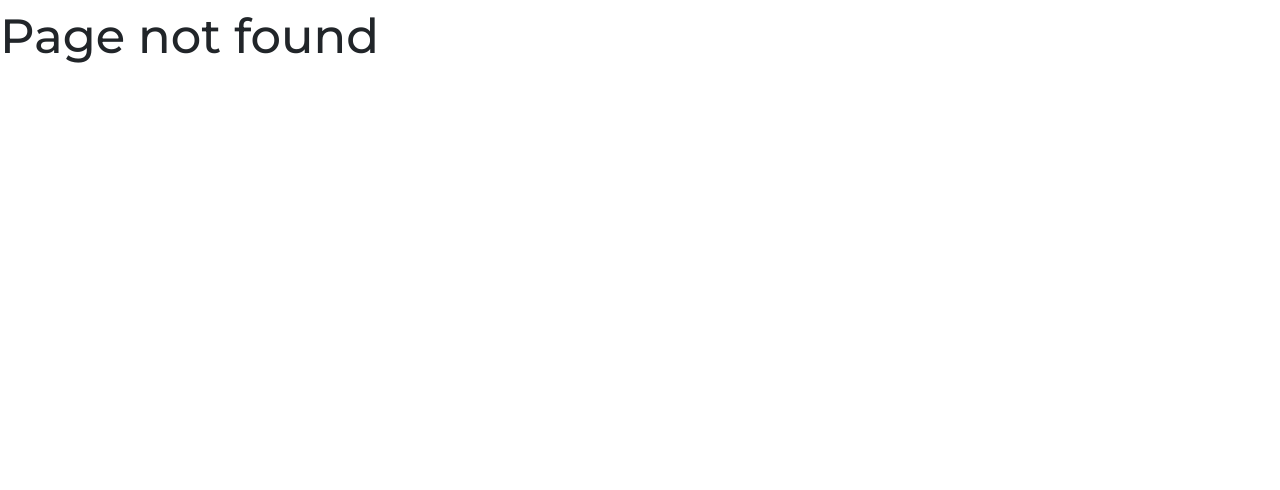
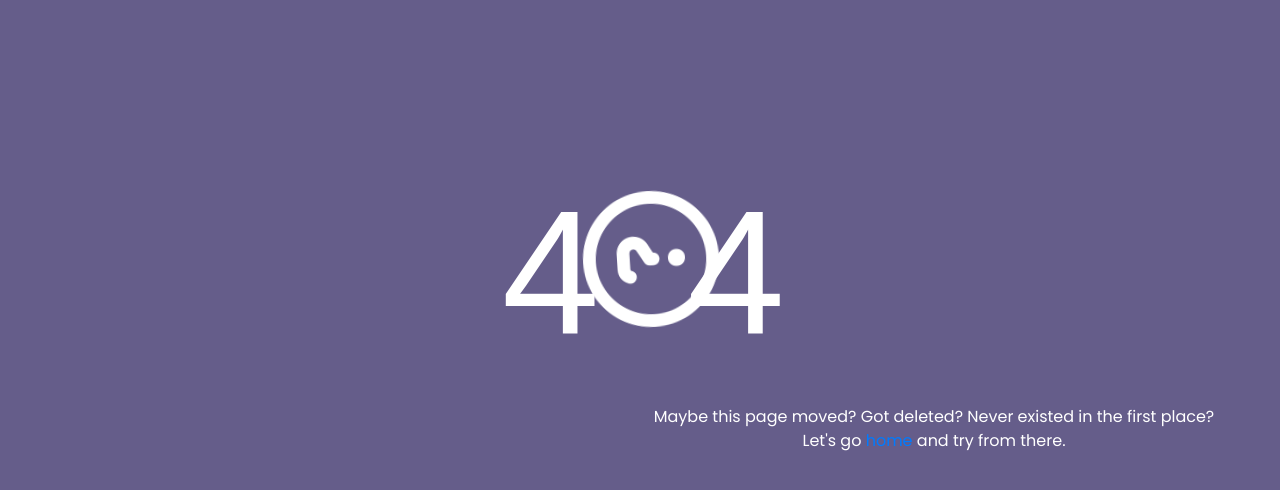
Before and after one commit to bargavkoduri/E-Clinic, a React (Create React App) app: page /patientportal in a window 1280 px wide. Before the commit this address had no page. Shown: the top 490 px of the page. Built offline with nearby package versions, Linux system fonts and the light colour scheme.

Commit message:
Added 404 page

```diff
--- a/public/index.html
+++ b/public/index.html
@@ -14,7 +14,9 @@
   <link rel="stylesheet" href="https://cdnjs.cloudflare.com/ajax/libs/font-awesome/4.7.0/css/font-awesome.min.css">
   <link rel="stylesheet" href="https://maxcdn.bootstrapcdn.com/bootstrap/4.0.0/css/bootstrap.min.css"
     integrity="sha384-Gn5384xqQ1aoWXA+058RXPxPg6fy4IWvTNh0E263XmFcJlSAwiGgFAW/dAiS6JXm" crossorigin="anonymous">
-  <link rel="stylesheet" href="https://cdnjs.cloudflare.com/ajax/libs/font-awesome/4.7.0/css/font-awesome.min.css">
+  <!-- <link rel="stylesheet" href="https://cdnjs.cloudflare.com/ajax/libs/font-awesome/4.7.0/css/font-awesome.min.css"> -->
+  <link rel="stylesheet" href="https://cdnjs.cloudflare.com/ajax/libs/font-awesome/6.2.1/css/all.min.css"
+    integrity="sha512-MV7K8+y+gLIBoVD59lQIYicR65iaqukzvf/nwasF0nqhPay5w/9lJmVM2hMDcnK1OnMGCdVK+iQrJ7lzPJQd1w==" />
 
   <script src="https://code.jquery.com/jquery-3.2.1.slim.min.js"
     integrity="sha384-KJ3o2DKtIkvYIK3UENzmM7KCkRr/rE9/Qpg6aAZGJwFDMVNA/GpGFF93hXpG5KkN" crossorigin="anonymous"></script>
--- /dev/null
+++ b/src/pages/404page/404.css
@@ -0,0 +1,14 @@
+.err{
+    color: #ffffff;
+    font-family: 'Nunito Sans', sans-serif;
+    font-size: 11rem;
+}
+
+.mainbox{
+    background-color: #655D8A;
+    width:  100vw;
+    height:  100vh;
+    overflow-x: hidden;
+    padding-top: 11%;
+    padding-left: 5%;
+}
--- a/src/pages/404page/index.js
+++ b/src/pages/404page/index.js
@@ -1,5 +1,28 @@
+import { Link } from 'react-router-dom';
+import './404.css'
 export default function ErrorPage (){
     return (
-        <h1>Page not found</h1>
-    )
+      <div className="mainbox">
+        <div className="row">
+          <div className="col-4"></div>
+          <div className="col-1" style={{paddingLeft : "3%"}}>
+            <div className="err">4</div>
+          </div>
+          <div className="col-1" style={{color: "#ffffff",fontSize : "8.5rem",paddingTop : "20px"}}>
+            <i className="far fa-question-circle fa-spin"></i>
+          </div>
+          <div className="col-1">
+            <div className="err">4</div>
+          </div>
+        </div>
+
+        <div className="container" style={{color : "white",marginLeft : "300px",textAlign : "center"}}>
+          Maybe this page moved? Got deleted? Never
+          existed in the first place?
+          <p style={{color : "white"}}>
+            Let's go <Link to="/">home</Link> and try from there.
+          </p>
+        </div>
+      </div>
+    );
 }
--- a/src/pages/DoctorPortal/index.js
+++ b/src/pages/DoctorPortal/index.js
@@ -110,9 +110,18 @@ export default function Doctor(){
       }
     },[])
 
-    return (
-      validauth === true ?
-      <DoctorContext.Provider value={{upcoming,setUpcoming,past,msgs,setMsgs,Schedule,setSchedule}}>
+    return validauth === true ? (
+      <DoctorContext.Provider
+        value={{
+          upcoming,
+          setUpcoming,
+          past,
+          msgs,
+          setMsgs,
+          Schedule,
+          setSchedule,
+        }}
+      >
         <div className="doctor-navigation" style={{ width: width }}>
           <ul>
             <li className={flags.upflag}>
@@ -248,11 +257,29 @@ export default function Doctor(){
             </li>
 
             <li>
-              <div className="doctor-list-div" onClick={() => {
-                navigate('/')
-                setData({})
-                localStorage.clear()
-              }}>
+              <div
+                className="doctor-list-div"
+                onClick={() => {
+                  navigate("/");
+                }}
+              >
+                <span className="doctor-icon">
+                  <i className="fa-solid fa-house"></i>
+                </span>
+                <span className="doctor-title">Home</span>
+              </div>
+            </li>
+
+            <li>
+              <div
+                className="doctor-list-div"
+                onClick={() => {
+                  navigate("/");
+                  setData({});
+                  localStorage.clear();
+                  dispatch({ type: "setFalse" });
+                }}
+              >
                 <span className="doctor-icon">
                   <i className="fas fa-sign-out-alt fa-fw"></i>
                 </span>
@@ -295,6 +322,8 @@ export default function Doctor(){
             }}
           ></i>
         </div>
-      </DoctorContext.Provider> : <ErrPage/>
+      </DoctorContext.Provider>
+    ) : (
+      <ErrPage />
     );
 }
--- a/src/pages/PatientPortal/index.js
+++ b/src/pages/PatientPortal/index.js
@@ -113,9 +113,21 @@ function Patient() {
     }
   }, []);
 
-  return (
-    validauth === true ?
-    <PatientContext.Provider value={{upcoming,setUpcoming,doctor_data,setDData,past,setPast,taken,setTaken,msgs,setMsgs}}>
+  return validauth === true ? (
+    <PatientContext.Provider
+      value={{
+        upcoming,
+        setUpcoming,
+        doctor_data,
+        setDData,
+        past,
+        setPast,
+        taken,
+        setTaken,
+        msgs,
+        setMsgs,
+      }}
+    >
       <div className="patient-navigation" style={{ width: width }}>
         <ul>
           <li className={flags.upflag}>
@@ -181,6 +193,7 @@ function Patient() {
               <span className="patient-title">Book Appointments</span>
             </div>
           </li>
+
           <li className={flags.capflag}>
             <div
               className="patient-list-div"
@@ -202,6 +215,7 @@ function Patient() {
               <span className="patient-title">Cancel Appointments</span>
             </div>
           </li>
+
           <li className={flags.papflag}>
             <div
               className="patient-list-div"
@@ -223,6 +237,7 @@ function Patient() {
               <span className="patient-title">Past Appointments</span>
             </div>
           </li>
+
           <li className={flags.msgflag}>
             <div
               className="patient-list-div"
@@ -244,12 +259,31 @@ function Patient() {
               <span className="patient-title">Messages</span>
             </div>
           </li>
+
           <li className="patient-list">
-            <div className="patient-list-div" onClick={() => {
-                navigate('/')
-                setData({})
-                localStorage.clear()
-            }}>
+            <div
+              className="patient-list-div"
+              onClick={() => {
+                navigate("/");
+              }}
+            >
+              <span className="patient-icon">
+                <i className="fa-solid fa-house"></i>
+              </span>
+              <span className="patient-title">Home</span>
+            </div>
+          </li>
+
+          <li className="patient-list">
+            <div
+              className="patient-list-div"
+              onClick={() => {
+                navigate("/");
+                setData({});
+                localStorage.clear();
+                dispatch({ type: "setFalse" });
+              }}
+            >
               <span className="patient-icon">
                 <i className="fas fa-sign-out-alt fa-fw"></i>
               </span>
@@ -290,7 +324,9 @@ function Patient() {
           }}
         ></i>
       </div>
-    </PatientContext.Provider> : <ErrPage/>
+    </PatientContext.Provider>
+  ) : (
+    <ErrPage />
   );
 }
 
--- a/src/pages/admin/sidebar.js
+++ b/src/pages/admin/sidebar.js
@@ -6,6 +6,7 @@ import TableFour from "./tableFour";
 import { useNavigate } from "react-router-dom";
 
 import "./admin.css"
+import { useDispatch } from "react-redux";
 export default function Sidebar() {
   const [status,setStatus] = useState("default")
   if(status === "default"){
@@ -21,6 +22,7 @@ export default function Sidebar() {
 
 function SideBarr(props) {
      const navigate = useNavigate();
+     const dispatch = useDispatch()
     console.log(props);
     return (
       <>
@@ -57,6 +59,7 @@ function SideBarr(props) {
               </div>
               <span className="tooltip">Remove doctor</span>
             </li>
+
             <br />
             <li id="removePat">
               <div onClick={() => props.setStatus("successfulthree")}>
@@ -70,11 +73,24 @@ function SideBarr(props) {
               <span className="tooltip">Remove patient</span>
             </li>
             <br />
+            <li id="home">
+              <div
+                onClick={() => {
+                  navigate("/");
+                }}
+              >
+                <i className="fa-solid fa-house"></i>
+                <span className="links_name">Home</span>
+              </div>
+              <span className="tooltip">Home</span>
+            </li>
+            <br/>
             <li id="logout">
               <div
                 onClick={() => {
                   localStorage.clear();
                   navigate("/");
+                  dispatch({ type: "setFalse" });
                 }}
               >
                 <i className="fas fa-sign-out-alt fa-fw"></i>
--- a/src/pages/home/index.js
+++ b/src/pages/home/index.js
@@ -3,19 +3,17 @@ import Working from './working'
 import Testimonial from './testimonial'
 import ContactUs from './contact_us'
 import Footer from './footer.js'
+import "./home.css";
+function Index () {
 
-import "./home.css";
-
-function Index () {
-  console.log("Hello")
     return (
-      <>
+      <div style={{overflowX : "hidden"}}>
         <Navbar />
         <Working/>
         <Testimonial />
         <ContactUs/>
         <Footer/>
-      </>
+      </div>
     );
 }
 
--- a/src/pages/home/navbar.js
+++ b/src/pages/home/navbar.js
@@ -1,7 +1,18 @@
 import image from "../../assests/photo.png";
 import { Link } from "react-router-dom";
+import { useEffect } from "react";
+import { useDispatch,useSelector } from "react-redux";
+
 
 export default function Navbar() {
+  const dispatch = useDispatch();
+  const login_state = useSelector(state => state.validauth)
+  useEffect(() => {
+    const items = localStorage.getItem("items");
+    if (items) {
+      dispatch({ type: "setTrue" });
+    }
+  }, []);
   return (
     <section id="navtitle">
       <div className="container-fluid">
@@ -41,7 +52,7 @@ export default function Navbar() {
               </li>
               <li className="nav-item">
                 <a href="/signin" className="nav-link">
-                  Login
+                  {login_state === true ? 'Your Dashboard' : 'Login'}
                 </a>
               </li>
             </ul>
--- a/src/pages/signin/index.js
+++ b/src/pages/signin/index.js
@@ -146,7 +146,7 @@ function Index() {
   };
 
   return (
-    <section id="login" style={{ height: "100vh" }}>
+    <section id="login" style={{ height: "100vh",overflowY : "hidden" }}>
       <div className="container-fluid signin-cont">
         <div className="card">
           <div className="row">
--- a/src/store/index.js
+++ b/src/store/index.js
@@ -9,6 +9,12 @@ const reducer = (state = initialstate,action) => {
             validauth : true
         }
     }
+    if(action.type === "setFalse") {
+        return {
+            ...state,
+            validauth : false
+        }
+    }
     return state
 }
 
```
